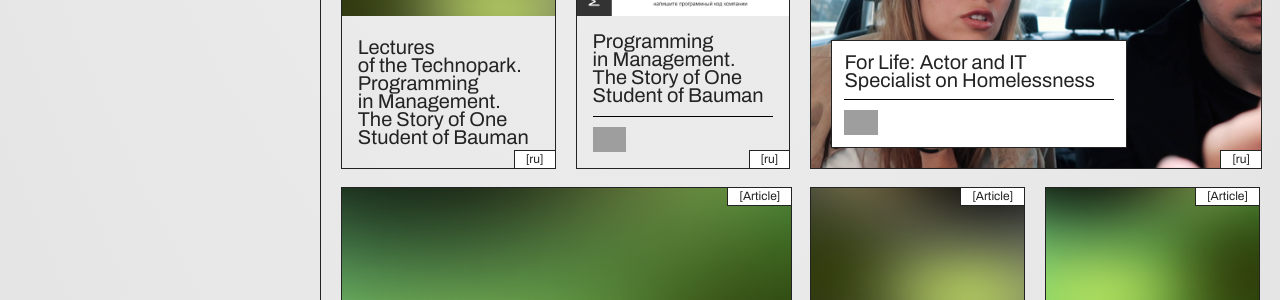
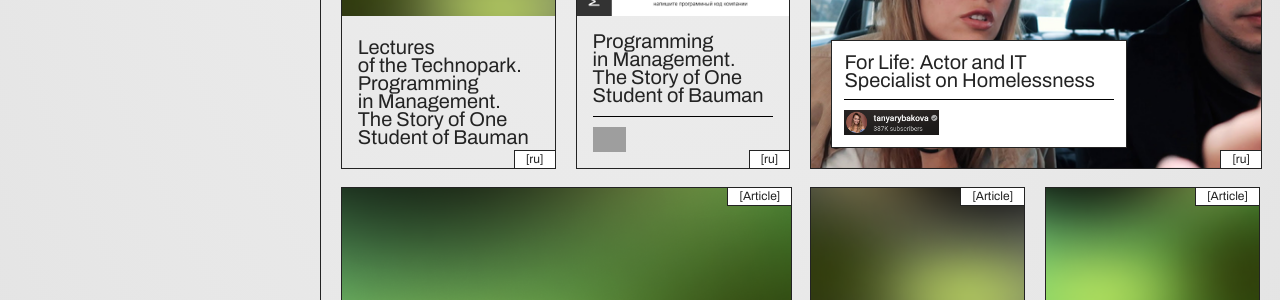
Before and after one commit to kirill-markin/muzzle, a Jekyll site: the page built from index.html, in a window 1280 px wide. Shown: the part 2299-2599 px from the top of the page. Built offline with Jekyll 4.4.1, drawn with Linux system fonts in a browser that asks for light colours; grey boxes are pictures that could not be loaded.

Commit message:
fix: Update website logo URL for video media mention
- Changed the website logo URL for the video entry dated 2018-08-05 in media_mentions.yml to point to the correct logo image for Tanya Rybakova.
- Added the new logo image file for Tanya Rybakova to the webstie_logos directory.

```diff
--- a/_data/media_mentions.yml
+++ b/_data/media_mentions.yml
@@ -231,7 +231,7 @@
   type: Video
   language: ru
   thumbnail_url: /data/articles_thumbnails/youtube-2018-08-05.webp
-  website_logo_url: /data/webstie_logos/youtube.png
+  website_logo_url: /data/webstie_logos/tanya-rybakova-youtube.png
   is_video: true
 - title: "Применение долгосрочной памяти в\u00A0GPT-чатах для\u00A0бизнеса: практические примеры"
   alternative_title: "Application of\u00A0Long-Term Memory in\u00A0GPT Chats for\u00A0Business: Practical Examples"
```
Also changed, not shown: data/webstie_logos/tanya-rybakova-youtube.png (added).
